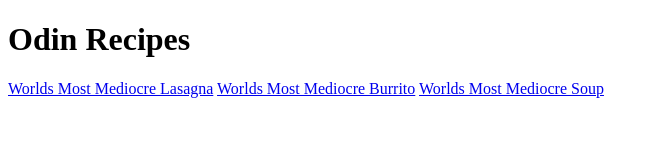
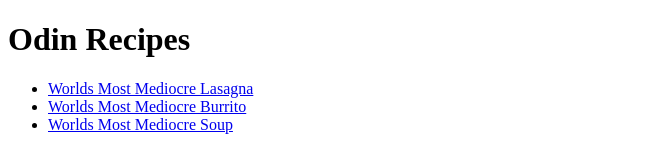
Before and after one commit to er-ortiz/odin-recipes, a plain HTML site: page index.html in a window 1280 px wide. Shown: the whole page, without its empty margins (0-658 px from the left). Drawn offline with Linux system fonts and the light colour scheme.

Commit message:
Updated links for new recipes (burrito and soup)

```diff
--- a/index.html
+++ b/index.html
@@ -8,8 +8,10 @@
 <body>
     <h1>Odin Recipes</h1>
 
-    <a href="./recipes/lasagna.html">Worlds Most Mediocre Lasagna</a>
-    <a href="./recipes/burrito.html">Worlds Most Mediocre Burrito</a>
-    <a href="./recipes/soup.html">Worlds Most Mediocre Soup</a>
+    <ul>
+       <li><a href="./recipes/lasagna.html">Worlds Most Mediocre Lasagna</a></li>
+        <li><a href="./recipes/burrito.html">Worlds Most Mediocre Burrito</a></li>
+        <li><a href="./recipes/soup.html">Worlds Most Mediocre Soup</a></li>
+    </ul>
 </body>
 </html>
```
